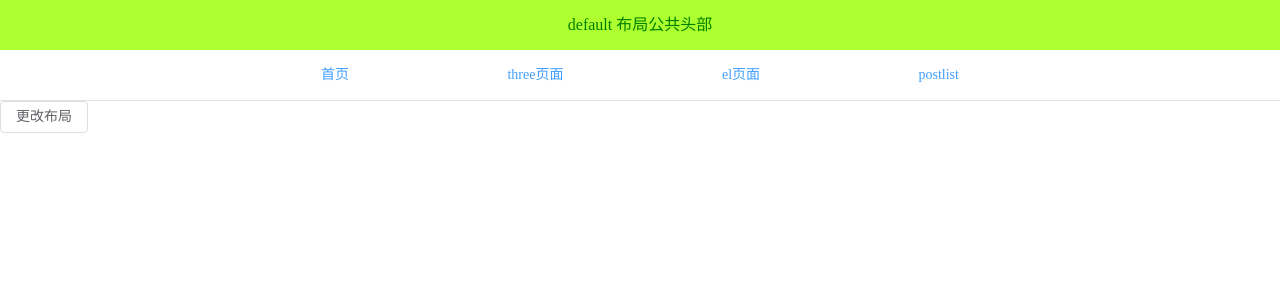
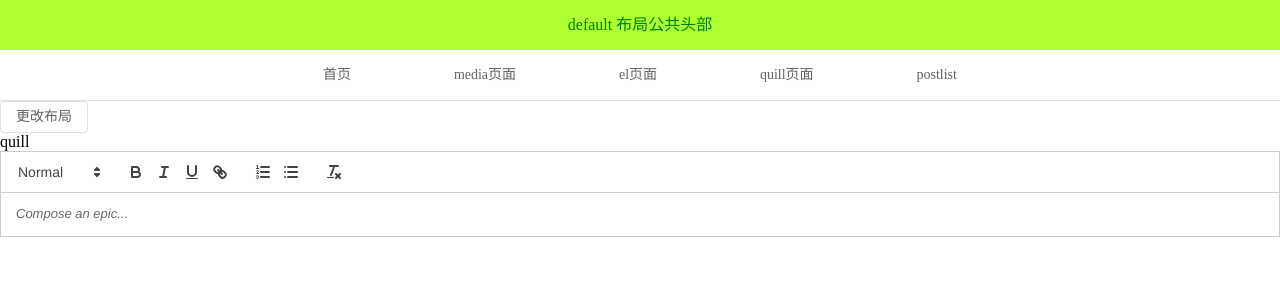
Before and after one commit to JUN-1999/nuxt3-demo, a Nuxt app: page /quill in a window 1280 px wide. Shown: the top 300 px of the page. Built offline with nearby package versions, Linux system fonts and the light colour scheme.

Commit message:
0529 加入 quill 富文本编辑器

```diff
--- a/app.vue
+++ b/app.vue
@@ -17,4 +17,5 @@ declare global {
 <style lang="scss">
 @use "~/assets/styles/common.scss";
 @use "~/assets/styles/normalize.scss";
+
 </style>
--- a/components/MyAudio.vue
+++ b/components/MyAudio.vue
@@ -17,7 +17,7 @@ onMounted(() => {
   //在示例中我们使用了一个音频文件，但其实这里也可以用麦克风输入
   const audioEle = new Audio();
   audioEle.src = "/audio/demo_music.mp3"; //这里是文件名
-  audioEle.autoplay = true;
+  // audioEle.autoplay = true;
   audioEle.controls = true;
   audioEle.preload = "auto";
   document.getElementById('main')?.appendChild(audioEle)
--- /dev/null
+++ b/components/MyEditor.vue
@@ -0,0 +1,27 @@
+<template>
+  <div id="editor"></div>
+</template>
+<script setup lang="ts">
+import Quill from "quill";
+import type { QuillOptions } from "quill";
+
+import { onMounted } from "vue";
+
+onMounted(() => {
+  if (!process.server) {
+    nextTick(() => {
+      const container = document.getElementById("editor") as HTMLElement;
+      const options = {
+        debug: "info",
+        modules: {
+          toolbar: true,
+        },
+        placeholder: "Compose an epic...",
+        theme: "snow",
+      } as QuillOptions;
+      new Quill(container, options);
+    });
+  }
+});
+</script>
+<style lang="scss" scoped></style>
--- a/components/MyTab.vue
+++ b/components/MyTab.vue
@@ -1,9 +1,10 @@
 <template>
   <div class="mytabs">
-    <NuxtLink to="/"><el-button type="text">首页</el-button></NuxtLink>
-    <NuxtLink to="/three"><el-button type="text">three页面</el-button></NuxtLink>
-    <NuxtLink to="/el"><el-button type="text">el页面</el-button></NuxtLink>
-    <NuxtLink to="/postlist"><el-button type="text">postlist</el-button></NuxtLink>
+    <NuxtLink to="/"><el-button link>首页</el-button></NuxtLink>
+    <NuxtLink to="/media"><el-button link>media页面</el-button></NuxtLink>
+    <NuxtLink to="/el"><el-button link>el页面</el-button></NuxtLink>
+    <NuxtLink to="/quill"><el-button link>quill页面</el-button></NuxtLink>
+    <NuxtLink to="/postlist"><el-button link>postlist</el-button></NuxtLink>
   </div>
 </template>
 <script setup lang="ts"></script>
--- a/nuxt.config.ts
+++ b/nuxt.config.ts
@@ -3,7 +3,7 @@ export default defineNuxtConfig({
   devtools: { enabled: true },
   modules: [
     '@element-plus/nuxt',
-    '@pinia/nuxt'
+    '@pinia/nuxt',
   ],
   // 配置需要用到的参数
   runtimeConfig: {
@@ -15,6 +15,12 @@ export default defineNuxtConfig({
     }
   },
   css: [
+    '/node_modules/@jun1999/file-view/dist/style.css',
+    'quill/dist/quill.snow.css',
+    'quill/dist/quill.bubble.css',
+    'quill/dist/quill.core.css'
+  ],
+  plugins: [
+
   ]
-
 })
--- a/package.json
+++ b/package.json
@@ -10,9 +10,11 @@
     "postinstall": "nuxt prepare"
   },
   "dependencies": {
+    "@jun1999/file-view": "^0.0.9",
     "@pinia/nuxt": "^0.5.1",
     "nuxt": "^3.11.1",
     "pinia": "^2.1.7",
+    "quill": "^2.0.2",
     "vue": "^3.4.21",
     "vue-router": "^4.3.0"
   },
--- a/pages/index.vue
+++ b/pages/index.vue
@@ -1,11 +1,33 @@
 <template>
   <div>
     index
-    <el-button @click="getAPI">发送请求</el-button>
+    <el-button @click="showBtn">显示</el-button>
+    <client-only>
+      <FileView v-if="show" :url="fileList[2]" @close="closeBtn"></FileView>
+    </client-only>
   </div>
 </template>
 <script setup lang="ts">
+import { ref } from "vue";
 import { getIndex } from "~/apis/index";
+
+import { FileView } from "@jun1999/file-view";
+
+const show = ref(false);
+const showBtn = () => {
+  show.value = true;
+};
+const closeBtn = () => {
+  show.value = false;
+};
+
+const fileList = ref([
+  "https://jljy2021.oss-cn-hangzhou.aliyuncs.com/wxb3999eccac7b923b/20240520/eaba41dea7ef4bf36b80d0cc376e4616.mp4",
+  "https://jljy2021.oss-cn-hangzhou.aliyuncs.com/wxb3999eccac7b923b/20240511/3b15f99314261f7a4ec719024b8b238c.mp3",
+  "https://jljy2021.oss-cn-hangzhou.aliyuncs.com/wxb3999eccac7b923b2024/05/11/b0b07202405111553135596.jpg",
+]);
+
+// 发送请求
 const getAPI = async () => {
   console.log("getAPI");
   const { data, errmsg, errno } = await getIndex();
@@ -14,4 +36,6 @@ const getAPI = async () => {
   console.log("errno", errno);
 };
 </script>
-<style lang="scss" scoped></style>
+<style lang="scss" scoped>
+
+</style>
--- /dev/null
+++ b/pages/quill.vue
@@ -0,0 +1,12 @@
+<template>
+  <div>
+    quill
+    <client-only>
+      <my-editor ></my-editor>
+    </client-only>
+  </div>
+</template>
+<script setup lang="ts">
+
+</script>
+<style lang="scss" scoped></style>
```
Also changed, not shown: pages/media.vue (renamed from pages/three.vue), 2 other files (tests, documents, lock files or other folders).
